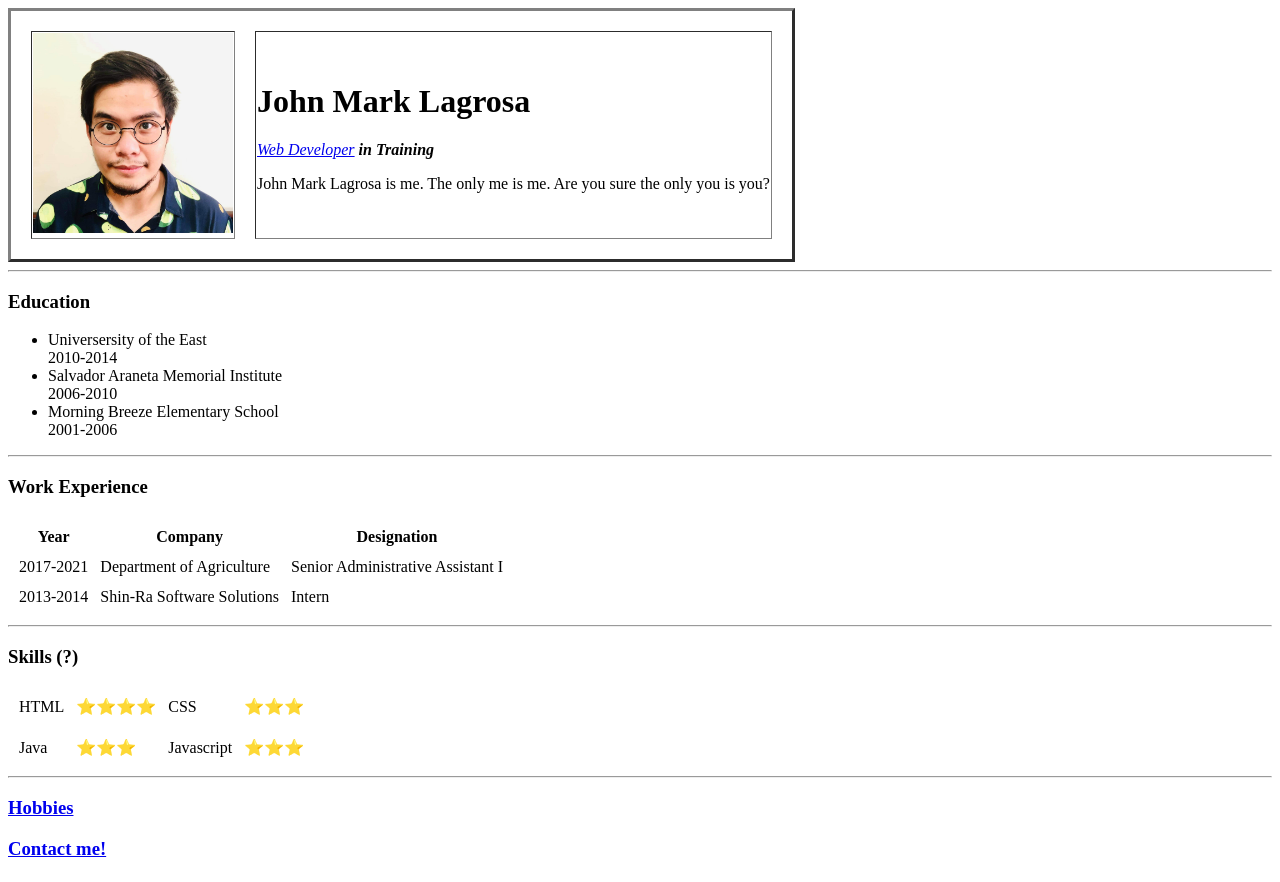
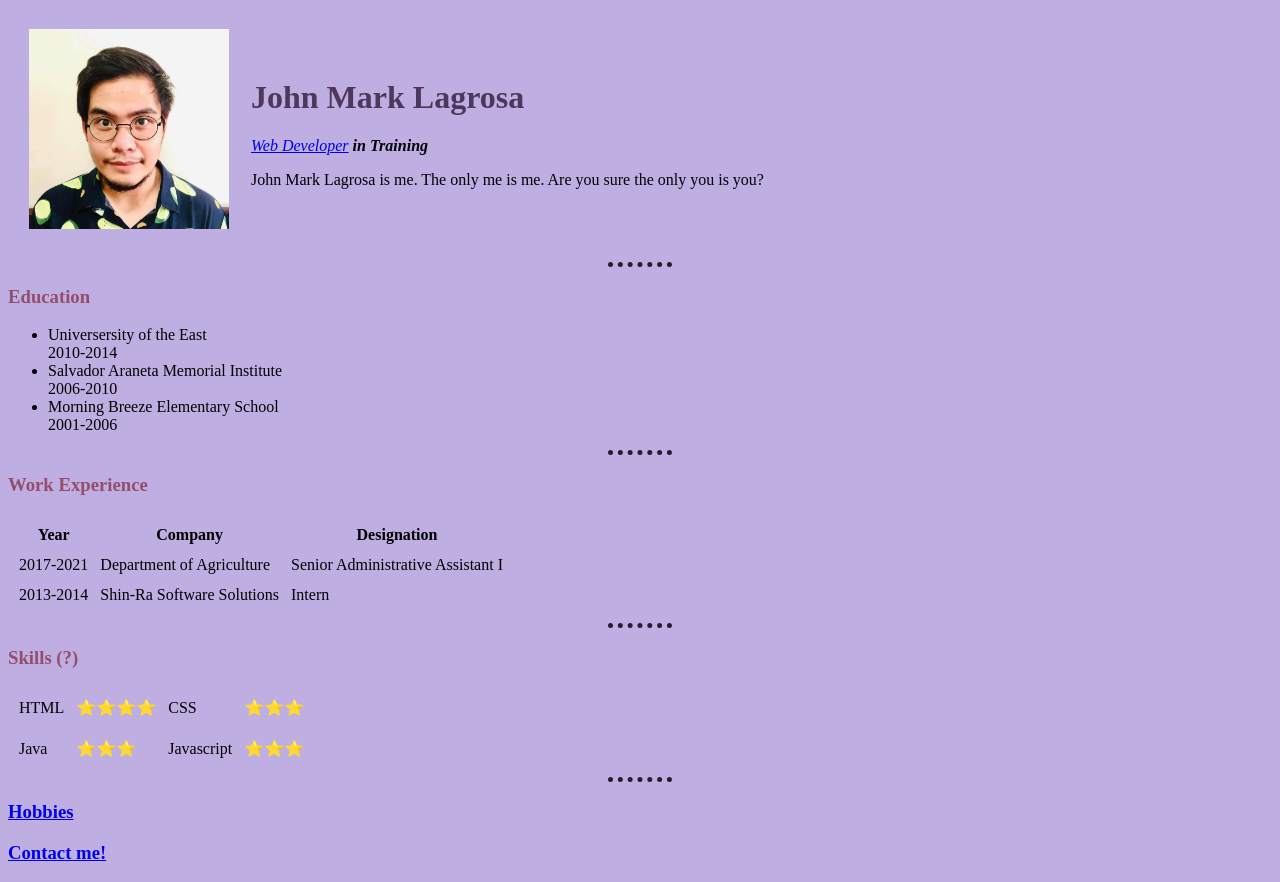
Before and after one commit to JayemWTF/CV, a plain HTML site: page index.html in a window 1280 px wide. Drawn offline with Linux system fonts and the light colour scheme.

Commit message:
Add files via upload

```diff
--- /dev/null
+++ b/css/styles.css
@@ -0,0 +1,18 @@
+  body {
+    background-color: #BEAEE2;
+  }
+  hr {
+    border-color: #261C2C;
+    border-top-style: dotted;
+    border-left-style: none;
+    border-right-style: none;
+    border-bottom-style: none;
+    width: 5%;
+    border-width: 5px;
+  }
+  h1{
+    color: #4D375D;
+  }
+  h3{
+    color: #944E6C;
+  }
--- a/index.html
+++ b/index.html
@@ -1,15 +1,20 @@
 <!DOCTYPE html>
 <html lang="en">
 
+
 <head>
-  <meta charset="UTF-8">
+
+    <meta charset="UTF-8">
   <meta name="viewport" content="width=device-width, initial-scale=1.0">
   <meta http-equiv="X-UA-Compatible" content="ie=edge">
   <title>JM Site</title>
+  <link rel="stylesheet" href="css\styles.css">
+
 </head>
 
 <body>
-  <table cellspacing=20 border="3">
+
+  <table cellspacing=20>
     <tr>
       <td><img src="jm.jpg" alt="JMWTF" width="200"></td>
       <td>
```
